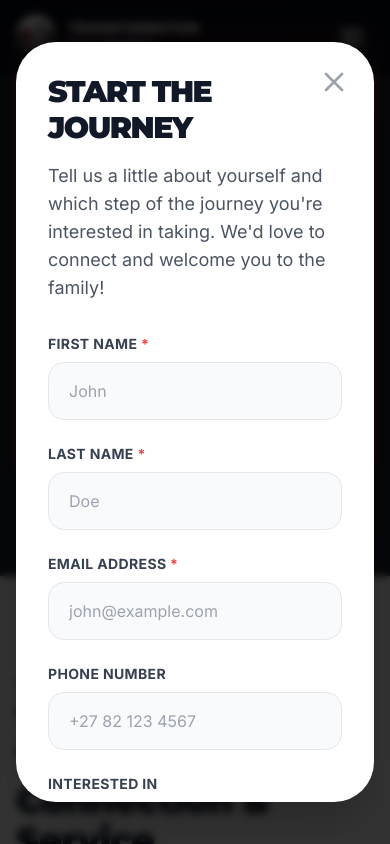
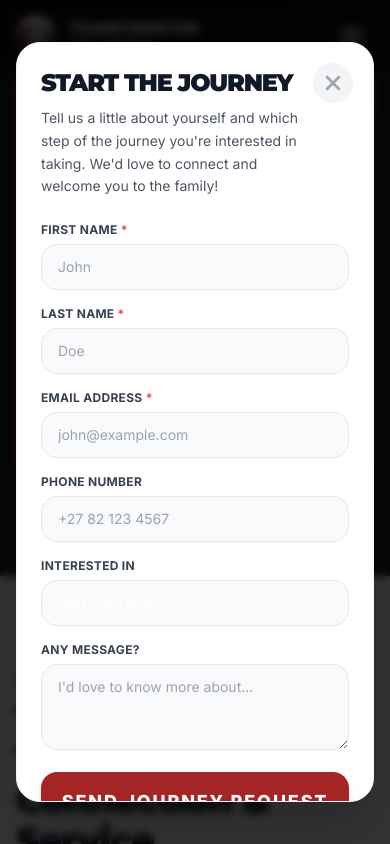
Before and after one commit to leotjies-lab/Transformation-City, a React (Vite) app: page / in a window 390 px wide. Both pictures are taken after a click on the button "I'M NEW HERE". Shown: the part 2748-3592 px from the top of the page. Built offline with nearby package versions, Linux system fonts and the light colour scheme.

Commit message:
refactor: remove event location and update UI components
Remove location fields from events, update Ministry copy, improve NextSteps modal responsiveness, and refine Service list text.

```diff
--- a/components/AdminPortal.tsx
+++ b/components/AdminPortal.tsx
@@ -49,7 +49,6 @@ import {
   Calendar,
   CalendarDays,
   Plus,
-  MapPin,
   Tag,
   Repeat,
   Ban,
@@ -94,7 +93,6 @@ const AdminPortal: React.FC<AdminPortalProps> = ({ onNavigate }) => {
   const [eventTitle, setEventTitle] = useState('');
   const [eventDate, setEventDate] = useState('');
   const [eventTime, setEventTime] = useState('');
-  const [eventLocation, setEventLocation] = useState('');
   const [eventCategory, setEventCategory] = useState('Sunday Service');
   const [eventDescription, setEventDescription] = useState('');
   const [eventColor, setEventColor] = useState('#d32f2f');
@@ -257,7 +255,6 @@ const AdminPortal: React.FC<AdminPortalProps> = ({ onNavigate }) => {
     const todayStr = new Date().toISOString().split('T')[0];
     setEventDate(todayStr);
     setEventTime('10:00 AM - 12:00 PM');
-    setEventLocation('TCC Main Sanctuary');
     setEventCategory('Sunday Service');
     setEventDescription('');
     setEventColor('#d32f2f');
@@ -274,7 +271,6 @@ const AdminPortal: React.FC<AdminPortalProps> = ({ onNavigate }) => {
     setEventTitle(ev.title || '');
     setEventDate(ev.date || new Date().toISOString().split('T')[0]);
     setEventTime(ev.time || '');
-    setEventLocation(ev.location || '');
     setEventCategory(ev.category || 'Sunday Service');
     setEventDescription(ev.description || '');
     setEventColor(ev.color || '#d32f2f');
@@ -387,7 +383,6 @@ const AdminPortal: React.FC<AdminPortalProps> = ({ onNavigate }) => {
         title: eventTitle.trim(),
         date: eventDate,
         time: eventTime.trim(),
-        location: eventLocation.trim() || 'Transformation City Church',
         category: eventCategory,
         description: eventDescription.trim(),
         color: eventColor,
@@ -1342,12 +1337,6 @@ const AdminPortal: React.FC<AdminPortalProps> = ({ onNavigate }) => {
                                   <span className="flex items-center space-x-1">
                                     <Clock className="w-3 h-3 text-gray-500" />
                                     <span>{item.event.time}</span>
-                                  </span>
-                                )}
-                                {item.event.location && (
-                                  <span className="flex items-center space-x-1">
-                                    <MapPin className="w-3 h-3 text-gray-500" />
-                                    <span>{item.event.location}</span>
                                   </span>
                                 )}
                               </div>
@@ -1452,12 +1441,6 @@ const AdminPortal: React.FC<AdminPortalProps> = ({ onNavigate }) => {
                                 <span>{ev.time}</span>
                               </div>
                             )}
-                            {ev.location && (
-                              <div className="flex items-center space-x-2">
-                                <MapPin className="w-3.5 h-3.5 text-gray-500 flex-shrink-0" />
-                                <span>{ev.location}</span>
-                              </div>
-                            )}
                           </div>
 
                           {ev.cancelledDates && ev.cancelledDates.length > 0 && (
@@ -2343,19 +2326,6 @@ const AdminPortal: React.FC<AdminPortalProps> = ({ onNavigate }) => {
 
               <div>
                 <label className="block text-xs font-bold uppercase tracking-wider text-gray-400 mb-1.5">
-                  Location
-                </label>
-                <input
-                  type="text"
-                  placeholder="e.g. TCC Main Sanctuary"
-                  value={eventLocation}
-                  onChange={(e) => setEventLocation(e.target.value)}
-                  className="w-full bg-gray-950 border border-white/10 rounded-2xl px-4 py-3 text-sm text-white placeholder-gray-600 focus:outline-none focus:ring-2 focus:ring-[#a52424]"
-                />
-              </div>
-
-              <div>
-                <label className="block text-xs font-bold uppercase tracking-wider text-gray-400 mb-1.5">
                   Badge Color
                 </label>
                 <div className="flex items-center space-x-3">
--- a/components/Ministries.tsx
+++ b/components/Ministries.tsx
@@ -13,7 +13,7 @@ const Ministries: React.FC = () => {
               Transformation Through Connection & Service
             </h3>
             <p className="text-lg text-gray-600">
-              We believe love is a verb. We are called to serve one another humbly in love, putting aside our own preferences.
+              We believe love is a verb. We are called to serve one another humbly in love, putting aside our own preferences for God to be glorified through us.
             </p>
           </div>
         </div>
--- a/components/NextSteps.tsx
+++ b/components/NextSteps.tsx
@@ -127,40 +127,43 @@ const NextSteps: React.FC = () => {
 
       {/* Detail Modal & Sign-up Form */}
       {isModalOpen && (
-        <div className="fixed inset-0 z-[60] flex items-center justify-center p-4 bg-black/80 backdrop-blur-sm">
-          <div className="bg-white rounded-[2.5rem] w-full max-w-2xl max-h-[90vh] overflow-y-auto relative shadow-2xl">
+        <div className="fixed inset-0 z-[60] overflow-y-auto p-4 sm:p-6 md:p-8 flex items-center justify-center bg-black/80 backdrop-blur-sm">
+          <div className="bg-white rounded-3xl sm:rounded-[2.5rem] w-full max-w-2xl max-h-[90vh] flex flex-col relative shadow-2xl overflow-hidden my-auto border border-gray-100">
             <button
               onClick={handleCloseModal}
-              className="absolute top-6 right-6 text-gray-400 hover:text-gray-900 transition-colors"
+              className="absolute top-5 right-5 sm:top-6 sm:right-6 z-20 text-gray-400 hover:text-gray-900 transition-colors bg-gray-100 hover:bg-gray-200 p-2 rounded-full"
+              aria-label="Close modal"
             >
-              <svg className="w-8 h-8" fill="none" stroke="currentColor" viewBox="0 0 24 24"><path strokeLinecap="round" strokeLinejoin="round" strokeWidth="2" d="M6 18L18 6M6 6l12 12"></path></svg>
+              <svg className="w-6 h-6 sm:w-7 sm:h-7" fill="none" stroke="currentColor" viewBox="0 0 24 24"><path strokeLinecap="round" strokeLinejoin="round" strokeWidth="2.5" d="M6 18L18 6M6 6l12 12"></path></svg>
             </button>
 
-            <div className="p-8 md:p-12">
+            <div className="p-6 sm:p-8 md:p-10 overflow-y-auto">
               {isSubmitted ? (
                 <div className="text-center py-8">
                   <div className="w-20 h-20 bg-emerald-100 text-emerald-600 rounded-full flex items-center justify-center mx-auto mb-6">
                     <CheckCircle className="w-12 h-12" />
                   </div>
-                  <h3 className="text-3xl font-black text-gray-900 mb-4 uppercase tracking-tighter">
+                  <h3 className="text-2xl sm:text-3xl font-black text-gray-900 mb-4 uppercase tracking-tighter">
                     Welcome to the Family!
                   </h3>
-                  <p className="text-gray-600 text-lg mb-8 max-w-md mx-auto">
+                  <p className="text-gray-600 text-base sm:text-lg mb-8 max-w-md mx-auto">
                     Thank you, <span className="font-bold text-gray-900">{firstName}</span>! Your request has been saved and sent directly to the TCC team. Someone will be in touch with you shortly.
                   </p>
                   <button
                     onClick={handleCloseModal}
-                    className="bg-[#a52424] text-white px-8 py-4 rounded-2xl font-black text-lg hover:bg-red-700 transition-all shadow-lg uppercase tracking-wider"
+                    className="bg-[#a52424] text-white px-8 py-3.5 rounded-2xl font-black text-base sm:text-lg hover:bg-red-700 transition-all shadow-lg uppercase tracking-wider"
                   >
                     Done
                   </button>
                 </div>
               ) : (
                 <>
-                  <h3 className="text-3xl font-black text-gray-900 mb-4 uppercase tracking-tighter">Start The Journey</h3>
-                  <p className="text-gray-600 mb-8 text-lg">
-                    Tell us a little about yourself and which step of the journey you're interested in taking. We'd love to connect and welcome you to the family!
-                  </p>
+                  <div className="pr-10">
+                    <h3 className="text-2xl sm:text-3xl font-black text-gray-900 mb-2 uppercase tracking-tighter">Start The Journey</h3>
+                    <p className="text-gray-600 mb-6 text-sm sm:text-base leading-relaxed">
+                      Tell us a little about yourself and which step of the journey you're interested in taking. We'd love to connect and welcome you to the family!
+                    </p>
+                  </div>
 
                   {errorMsg && (
                     <div className="mb-6 p-4 bg-red-50 border border-red-200 text-red-700 rounded-2xl text-sm font-medium">
@@ -168,10 +171,10 @@ const NextSteps: React.FC = () => {
                     </div>
                   )}
 
-                  <form onSubmit={handleSubmit} className="space-y-6">
-                    <div className="grid grid-cols-1 md:grid-cols-2 gap-6">
+                  <form onSubmit={handleSubmit} className="space-y-4 sm:space-y-5">
+                    <div className="grid grid-cols-1 md:grid-cols-2 gap-4 sm:gap-5">
                       <div>
-                        <label className="block text-sm font-bold text-gray-700 mb-2 uppercase tracking-wide">
+                        <label className="block text-xs sm:text-sm font-bold text-gray-700 mb-1.5 uppercase tracking-wide">
                           First Name <span className="text-red-500">*</span>
                         </label>
                         <input
@@ -179,12 +182,12 @@ const NextSteps: React.FC = () => {
                           required
                           value={firstName}
                           onChange={(e) => setFirstName(e.target.value)}
-                          className="w-full px-5 py-4 bg-gray-50 border border-gray-200 rounded-2xl focus:ring-2 focus:ring-[#a52424] focus:border-transparent outline-none transition-all"
+                          className="w-full px-4 py-3 bg-gray-50 border border-gray-200 rounded-2xl focus:ring-2 focus:ring-[#a52424] focus:border-transparent outline-none transition-all text-sm sm:text-base"
                           placeholder="John"
                         />
                       </div>
                       <div>
-                        <label className="block text-sm font-bold text-gray-700 mb-2 uppercase tracking-wide">
+                        <label className="block text-xs sm:text-sm font-bold text-gray-700 mb-1.5 uppercase tracking-wide">
                           Last Name <span className="text-red-500">*</span>
                         </label>
                         <input
@@ -192,15 +195,15 @@ const NextSteps: React.FC = () => {
                           required
                           value={lastName}
                           onChange={(e) => setLastName(e.target.value)}
-                          className="w-full px-5 py-4 bg-gray-50 border border-gray-200 rounded-2xl focus:ring-2 focus:ring-[#a52424] focus:border-transparent outline-none transition-all"
+                          className="w-full px-4 py-3 bg-gray-50 border border-gray-200 rounded-2xl focus:ring-2 focus:ring-[#a52424] focus:border-transparent outline-none transition-all text-sm sm:text-base"
                           placeholder="Doe"
                         />
                       </div>
                     </div>
 
-                    <div className="grid grid-cols-1 md:grid-cols-2 gap-6">
+                    <div className="grid grid-cols-1 md:grid-cols-2 gap-4 sm:gap-5">
                       <div>
-                        <label className="block text-sm font-bold text-gray-700 mb-2 uppercase tracking-wide">
+                        <label className="block text-xs sm:text-sm font-bold text-gray-700 mb-1.5 uppercase tracking-wide">
                           Email Address <span className="text-red-500">*</span>
                         </label>
                         <input
@@ -208,30 +211,30 @@ const NextSteps: React.FC = () => {
                           required
                           value={email}
                           onChange={(e) => setEmail(e.target.value)}
-                          className="w-full px-5 py-4 bg-gray-50 border border-gray-200 rounded-2xl focus:ring-2 focus:ring-[#a52424] focus:border-transparent outline-none transition-all"
+                          className="w-full px-4 py-3 bg-gray-50 border border-gray-200 rounded-2xl focus:ring-2 focus:ring-[#a52424] focus:border-transparent outline-none transition-all text-sm sm:text-base"
                           placeholder="john@example.com"
                         />
                       </div>
                       <div>
-                        <label className="block text-sm font-bold text-gray-700 mb-2 uppercase tracking-wide">
+                        <label className="block text-xs sm:text-sm font-bold text-gray-700 mb-1.5 uppercase tracking-wide">
                           Phone Number
                         </label>
                         <input
                           type="tel"
                           value={phone}
                           onChange={(e) => setPhone(e.target.value)}
-                          className="w-full px-5 py-4 bg-gray-50 border border-gray-200 rounded-2xl focus:ring-2 focus:ring-[#a52424] focus:border-transparent outline-none transition-all"
+                          className="w-full px-4 py-3 bg-gray-50 border border-gray-200 rounded-2xl focus:ring-2 focus:ring-[#a52424] focus:border-transparent outline-none transition-all text-sm sm:text-base"
                           placeholder="+27 82 123 4567"
                         />
                       </div>
                     </div>
 
                     <div>
-                      <label className="block text-sm font-bold text-gray-700 mb-2 uppercase tracking-wide">Interested In</label>
+                      <label className="block text-xs sm:text-sm font-bold text-gray-700 mb-1.5 uppercase tracking-wide">Interested In</label>
                       <select
                         value={interestedIn}
                         onChange={(e) => setInterestedIn(e.target.value)}
-                        className="w-full px-5 py-4 bg-gray-50 border border-gray-200 rounded-2xl focus:ring-2 focus:ring-[#a52424] focus:border-transparent outline-none transition-all appearance-none"
+                        className="w-full px-4 py-3 bg-gray-50 border border-gray-200 rounded-2xl focus:ring-2 focus:ring-[#a52424] focus:border-transparent outline-none transition-all text-sm sm:text-base appearance-none"
                       >
                         <option value="Join Our Family">Join Our Family</option>
                         <option value="Impact Life Journey">Impact Life Journey</option>
@@ -241,12 +244,12 @@ const NextSteps: React.FC = () => {
                     </div>
 
                     <div>
-                      <label className="block text-sm font-bold text-gray-700 mb-2 uppercase tracking-wide">Any Message?</label>
+                      <label className="block text-xs sm:text-sm font-bold text-gray-700 mb-1.5 uppercase tracking-wide">Any Message?</label>
                       <textarea
-                        rows={4}
+                        rows={3}
                         value={message}
                         onChange={(e) => setMessage(e.target.value)}
-                        className="w-full px-5 py-4 bg-gray-50 border border-gray-200 rounded-2xl focus:ring-2 focus:ring-[#a52424] focus:border-transparent outline-none transition-all"
+                        className="w-full px-4 py-3 bg-gray-50 border border-gray-200 rounded-2xl focus:ring-2 focus:ring-[#a52424] focus:border-transparent outline-none transition-all text-sm sm:text-base"
                         placeholder="I'd love to know more about..."
                       ></textarea>
                     </div>
@@ -254,7 +257,7 @@ const NextSteps: React.FC = () => {
                     <button
                       type="submit"
                       disabled={isSubmitting}
-                      className="w-full bg-[#a52424] text-white py-5 rounded-2xl font-black text-xl hover:bg-red-700 transition-all shadow-lg shadow-red-500/20 uppercase tracking-widest flex items-center justify-center space-x-2 disabled:opacity-60"
+                      className="w-full bg-[#a52424] text-white py-4 rounded-2xl font-black text-lg hover:bg-red-700 transition-all shadow-lg shadow-red-500/20 uppercase tracking-widest flex items-center justify-center space-x-2 disabled:opacity-60"
                     >
                       {isSubmitting ? (
                         <>
--- a/components/Services.tsx
+++ b/components/Services.tsx
@@ -25,9 +25,9 @@ const Services: React.FC = () => {
 
             <ul className="space-y-5">
               {[
-                'Worship',
-                'Practical Bible Teaching',
-                'Little Lights (Kids Ministry)'
+                'Christ focus worship',
+                'Practical bible teaching',
+                'Little Lights (kids ministry)'
               ].map((item, idx) => (
                 <li key={idx} className="flex items-center group">
                   <div className="flex-shrink-0 w-8 h-8 rounded-full bg-white/20 border border-white/30 flex items-center justify-center mr-5 shadow-md">
--- a/components/TCCLogo.tsx
+++ b/components/TCCLogo.tsx
@@ -15,8 +15,6 @@ export const TCCLogo: React.FC<TCCLogoProps> = ({
   const isLightBg = variant === 'light';
 
   // Branding Colors matching official TCC seal
-  const crossColor = '#a81b1e'; // Deep Red
-  const darkBgColor = '#22252a'; // Dark Charcoal
   const textColor = isLightBg ? '#0f172a' : '#ffffff';
   const subtextColor = isLightBg ? '#475569' : '#cbd5e1';
 
@@ -31,70 +29,69 @@ export const TCCLogo: React.FC<TCCLogoProps> = ({
       >
         <defs>
           <clipPath id="sealCircleClip">
-            <circle cx="100" cy="100" r="92" />
+            <circle cx="100" cy="100" r="88" />
           </clipPath>
         </defs>
 
-        {/* Outer Shadow Ring / Frame */}
-        <circle cx="100" cy="100" r="96" fill={darkBgColor} />
+        {/* Base dark background circle */}
+        <circle cx="100" cy="100" r="97" fill="#1c1d21" />
 
-        {/* Clip graphics strictly within circle */}
+        {/* Clip graphics strictly within inner circle */}
         <g clipPath="url(#sealCircleClip)">
           {/* Upper Sky - Pure White */}
-          <rect x="0" y="0" width="200" height="200" fill="#ffffff" />
+          <path d="M 10 100 A 90 90 0 0 1 190 100 Z" fill="#ffffff" />
 
           {/* Lower Base - Dark Charcoal */}
-          <rect x="0" y="102" width="200" height="98" fill={darkBgColor} />
+          <rect x="0" y="98" width="200" height="102" fill="#1c1d21" />
 
-          {/* City Skyline Silhouette (Joburg / City Skyline) */}
-          <g fill={darkBgColor}>
+          {/* City Skyline Silhouette (Joburg Skyline with Hillbrow Tower) */}
+          <g fill="#1c1d21">
             {/* Left skyline blocks */}
-            <rect x="18" y="88" width="16" height="20" />
-            <rect x="36" y="72" width="22" height="36" />
-            <rect x="60" y="82" width="16" height="26" />
-            <rect x="78" y="76" width="18" height="32" />
+            <rect x="18" y="84" width="14" height="20" />
+            <rect x="34" y="68" width="18" height="34" />
+            <rect x="54" y="52" width="24" height="50" />
+            <rect x="80" y="74" width="16" height="28" />
+            <rect x="98" y="60" width="18" height="42" />
 
-            {/* Center Skyscraper */}
-            <rect x="98" y="52" width="30" height="56" />
-            <rect x="130" y="84" width="12" height="24" />
-
-            {/* Sentech / Hillbrow Tower Spire */}
-            <rect x="144" y="30" width="6" height="78" />
-            <path d="M140 50 L154 50 L150 64 L144 64 Z" />
-            <rect x="146" y="18" width="2" height="14" />
+            {/* Hillbrow Tower (Spire with pod) */}
+            <rect x="119" y="24" width="5" height="78" />
+            {/* Top antenna spike */}
+            <rect x="120.5" y="14" width="2" height="12" />
+            {/* Tower Observation Pod */}
+            <path d="M 114 36 H 129 L 126 50 H 117 Z" />
 
             {/* Right skyline blocks */}
-            <rect x="154" y="70" width="18" height="38" />
-            <rect x="174" y="82" width="16" height="26" />
+            <rect x="138" y="66" width="20" height="36" />
+            <rect x="160" y="78" width="18" height="24" />
           </g>
 
-          {/* Red Cross "t" & Underline Bar */}
-          <g fill={crossColor}>
-            {/* Vertical Stem */}
-            <rect x="40" y="64" width="16" height="78" rx="1" />
-            {/* Crossbar */}
-            <rect x="22" y="80" width="52" height="14" rx="1" />
-            {/* Red Underline Bar below CC */}
-            <rect x="40" y="136" width="128" height="9" rx="1" />
+          {/* Red Cross "t" & Connected Underline Bar */}
+          <g fill="#b91c1c">
+            {/* Horizontal Crossbar of 't' */}
+            <rect x="28" y="78" width="54" height="16" rx="1.5" />
+            {/* Vertical Stem of 't' */}
+            <rect x="48" y="60" width="18" height="92" rx="1.5" />
+            {/* Red Underline Bar running below 'CC' */}
+            <rect x="48" y="136" width="112" height="16" rx="1.5" />
           </g>
 
           {/* White Giant "CC" Letters */}
           <g fill="#ffffff">
             {/* First 'C' */}
-            <path d="M 104 80 H 76 V 132 H 104 V 118 H 92 V 94 H 104 Z" />
+            <path d="M 106 78 H 80 C 73 78 68 83 68 90 V 124 C 68 131 73 136 80 136 H 106 V 118 H 88 C 85 118 84 116 84 113 V 101 C 84 98 85 96 88 96 H 106 Z" />
             {/* Second 'C' */}
-            <path d="M 142 80 H 114 V 132 H 142 V 118 H 130 V 94 H 142 Z" />
+            <path d="M 152 78 H 126 C 119 78 114 83 114 90 V 124 C 114 131 119 136 126 136 H 152 V 118 H 134 C 131 118 130 116 130 113 V 101 C 130 98 131 96 134 96 H 152 Z" />
           </g>
 
           {/* TRANSFORMATION Text */}
           <text
             x="100"
-            y="158"
+            y="163"
             textAnchor="middle"
             fill="#ffffff"
             fontSize="15.5"
             fontWeight="900"
-            fontFamily="Impact, 'Arial Black', system-ui, -apple-system, sans-serif"
+            fontFamily="Impact, 'Arial Black', sans-serif"
             letterSpacing="0.8"
           >
             TRANSFORMATION
@@ -103,25 +100,35 @@ export const TCCLogo: React.FC<TCCLogoProps> = ({
           {/* CITY CHURCH Text */}
           <text
             x="100"
-            y="173"
+            y="176"
             textAnchor="middle"
             fill="#ffffff"
             fontSize="9"
             fontWeight="800"
-            fontFamily="system-ui, -apple-system, BlinkMacSystemFont, 'Segoe UI', Roboto, sans-serif"
-            letterSpacing="2.2"
+            fontFamily="system-ui, -apple-system, sans-serif"
+            letterSpacing="2"
           >
             CITY CHURCH
           </text>
         </g>
 
-        {/* Outer Crisp White Ring Border */}
+        {/* Inner Thin White Ring Border */}
         <circle
           cx="100"
           cy="100"
-          r="93"
+          r="89"
           stroke="#ffffff"
-          strokeWidth="6"
+          strokeWidth="2.5"
+          fill="none"
+        />
+
+        {/* Outer White Ring Border */}
+        <circle
+          cx="100"
+          cy="100"
+          r="95"
+          stroke="#ffffff"
+          strokeWidth="3.5"
           fill="none"
         />
       </svg>
--- a/constants.tsx
+++ b/constants.tsx
@@ -28,13 +28,33 @@ export const MINISTRIES: Ministry[] = [
   },
   {
     title: 'Little Lights - TCC Kids',
-    description: 'Growing a culture of little transformation agents.',
+    description: 'Growing little transformation agents.',
     icon: '✨',
   },
   {
     title: 'Connect Cafe',
     description: 'Motivating a culture of fellowship.',
     icon: '☕',
+  },
+  {
+    title: 'Soup Kitchen',
+    description: 'Serving our community through love, care, and practical outreach.',
+    icon: '🍲',
+  },
+  {
+    title: 'Mentors',
+    description: 'Building a Godly men culture',
+    icon: '🤝',
+  },
+  {
+    title: 'Impact Life Journey',
+    description: 'Developing a culture of growth',
+    icon: '🌱',
+  },
+  {
+    title: 'Connect Groups',
+    description: 'Fostering deep relationships, and a culture of "stronger together"',
+    icon: '👥',
   },
 ];
 
```
Also changed, not shown: components/EventCalendar.tsx (+2 -26 lines).
